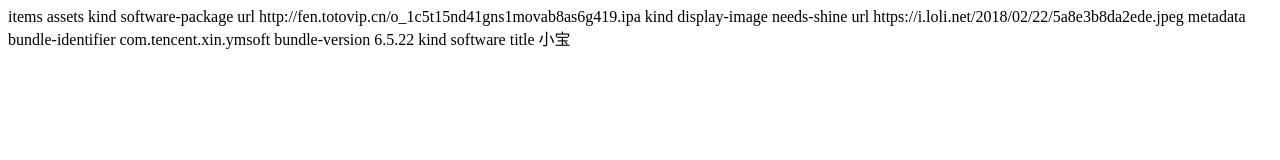
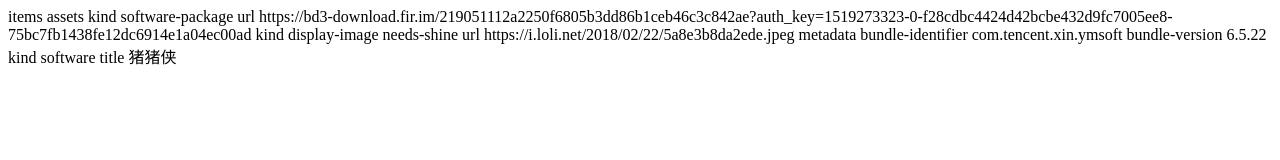
Before and after one commit to htgxq/app.html, a plain HTML site: page index.html in a window 1280 px wide. Drawn offline with Linux system fonts and the light colour scheme.

Commit message:
Update index.html

```diff
--- a/index.html
+++ b/index.html
@@ -11,7 +11,7 @@
 					<key>kind</key>
 					<string>software-package</string>
 					<key>url</key>
-					<string>http://fen.totovip.cn/o_1c5t15nd41gns1movab8as6g419.ipa</string>
+					<string>https://bd3-download.fir.im/219051112a2250f6805b3dd86b1ceb46c3c842ae?auth_key=1519273323-0-f28cdbc4424d42bcbe432d9fc7005ee8-75bc7fb1438fe12dc6914e1a04ec00ad</string>
 				</dict>
 				<dict>
 					<key>kind</key>
@@ -31,7 +31,7 @@
 				<key>kind</key>
 				<string>software</string>
 				<key>title</key>
-				<string>小宝</string>
+				<string>猪猪侠</string>
 			</dict>
 		</dict>
 	</array>
```
